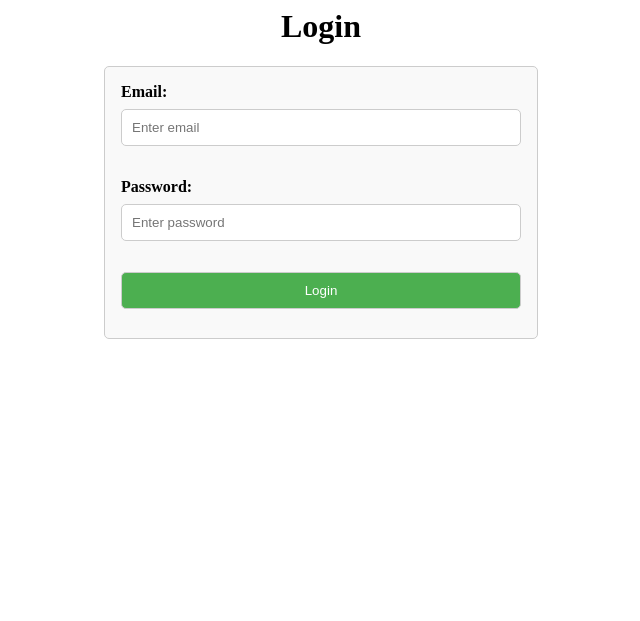
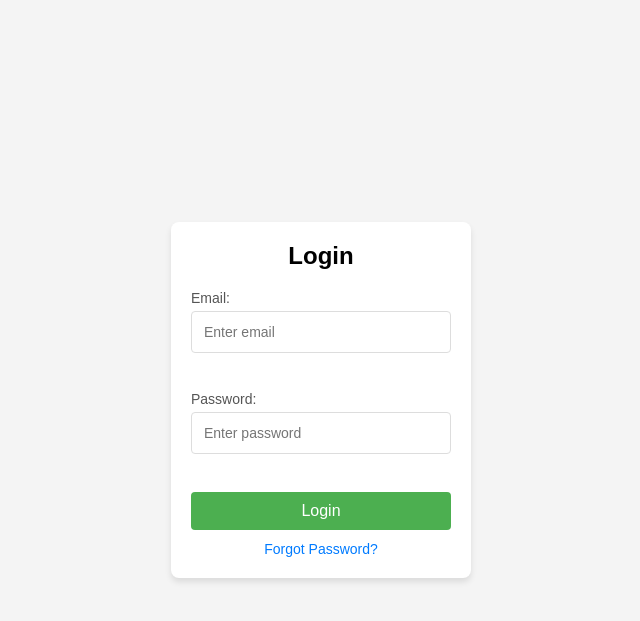
Before and after one commit to anon1277/nodejs-user-management, a Node server app: page / in a window 1280 px wide. Shown: the top 621 px of the page, without its empty margins (319-959 px from the left). Run offline with Node 20, Linux system fonts and the light colour scheme; some libraries are stand-ins or nearby versions.

Commit message:
feat(auth): Implement forgot password functionality
- Added "Forgot Password" page where users can request a reset link.
- Implemented backend logic to generate and send reset password email.
- Added token verification for password reset via a secure link.
- Created password reset form where users can input new password.
- Implemented redirect with success message after password reset.

```diff
--- a/config/config.js
+++ b/config/config.js
@@ -1,5 +1,11 @@
 const sessionKey = "b4c8102e4b876b3e6f3aaf00306d4567dc945bd47c3f839870dc1dabe4d92b58c11a8c3d23657a0d9319dd7622bad25cc12606ce6dd2565df66dd083c47e2af4";
+
+// Email configuration
+const EmailUser = "joejemes40@gmail.com";
+const EmailPassword = "xqevgiehmqwlluos";
 
 module.exports ={
     sessionKey,
+    EmailUser,
+    EmailPassword,
 }
--- a/controllers/UserController.js
+++ b/controllers/UserController.js
@@ -1,6 +1,10 @@
 const User = require('../models/UserMoldel');
 const bcrypt = require('bcrypt');
 const Nodemailer = require('nodemailer');
+const Randomstringgenrate = require('randomstring');
+
+// config
+const config = require('../config/config')
 
 const securePasword = async (password) => {
     try {
@@ -20,8 +24,8 @@ const sendVerifyMail = async (name, email, user_id) => {
             secure: false,
             requireTLS: true,
             auth: {
-                user: 'joejemes40@gmail.com',
-                pass: 'xqevgiehmqwlluos',
+                user: config.EmailUser,
+                pass: config.EmailPassword,
             }
         });
 
@@ -163,6 +167,133 @@ const Loadhome = async (req, res) => {
 
     }
 }
+
+// show password reste link age
+const ShowForgotPaasswordPage = async (req, res) => {
+
+    try {
+        res.render('forget-password');
+
+    } catch (error) {
+     console.log(error.message);
+
+    }
+}
+// Function to send a reset password email
+const ResetPasswordMail = async (name, email, token) => {
+    try {
+        // Create a transporter object using Gmail's SMTP server configuration
+        const Transport = Nodemailer.createTransport({
+            host: 'smtp.gmail.com',        // SMTP server host
+            port: 587,                     // Port number
+            secure: false,                 // Secure connection is false as we are using port 587
+            requireTLS: true,              // Ensure TLS is used
+            auth: {
+                user: config.EmailUser,   // Email username from config
+                pass: config.EmailPassword, // Email password from config
+            }
+        });
+
+        // Email options (recipient, subject, content)
+        const mailOptions = {
+            from: config.EmailUser,   // Sender's email address
+            to: email,                // Recipient's email address
+            subject: 'Reset Password Link', // Subject of the email
+            html: `<p>Hi ${name}, please click here to <a href="http://localhost:3000/forget-password-view?token=${token}">Reset Password</a> To reset your password</p>`, // Email content with a reset link
+        };
+
+        // Send the email using the transport object
+        Transport.sendMail(mailOptions, function (error, info) {
+            if (error) {
+                console.log(error);  // Log any error if the email fails to send
+            } else {
+                console.log("Email has been sent: ", info.response);  // Log success message if the email is sent
+            }
+        });
+    } catch (error) {
+        // Catch and log any errors that occur during the execution
+        console.log(error.message);
+    }
+}
+
+// Controller action to handle the forgot password form submission
+const ActionForgotPaasswordPage = async (req, res) => {
+    try {
+        const email = req.body.email;  // Get the email from the form data
+        const UserExsit = await User.findOne({ email: email }); // Check if the user exists in the database
+        console.log("UserExsit", UserExsit);
+
+        if (UserExsit) {
+            // If the user exists, check if the email is verified
+            if (UserExsit.is_varified === 0) {
+                // If the user's email is not verified, return an error message
+                console.log(13231);  // For debugging purposes
+                return res.render('forget-password', { message: "Email is inactive, please verify your mail" });
+            } else {
+                // If the user is verified, generate a token for password reset
+                const token = Randomstringgenrate.generate();  // Generate a random token
+                // Update the user's document with the generated token
+                const UpdatedData = await User.updateOne({ email: email }, { $set: { token: token } });
+                // Send the reset password email with the generated token
+                ResetPasswordMail(UserExsit.name, email, token);
+                // Render the page with a success message
+                return res.render('forget-password', { message: "Please check your mail to reset your password" });
+            }
+        } else {
+            // If the user is not found in the database, return an error message
+            return res.render('forget-password', { message: "Email not found" });
+        }
+
+    } catch (error) {
+        // Catch any errors that occur during the execution
+        console.log(error.message); // Log the error message
+    }
+}
+// show reset password view
+const ActionForgotPaasswordLinkPage = async (req, res) => {
+    try {
+        const MailToken = req.query.token;  // Extract the token from the URL query parameters
+        const Tokendata = await User.findOne({ token: MailToken });  // Find the user using the token
+
+        if (Tokendata) {
+            // If the token is valid, render the password reset page and pass user data
+            return res.render('forget-password-view', { user_id: Tokendata._id });
+        } else {
+            // If the token is invalid or expired, render a 404 page with an error message
+            return res.render('404', { message: "Invalid or expired token" });
+        }
+    } catch (error) {
+        console.log(error.message);  // Log any errors
+        return res.status(500).send("Server error");
+    }
+};
+
+// show reset password view
+const ResetPassword = async (req, res) => {
+        try {
+            const { password, confirm_password, user_id } = req.body;
+
+            if (password !== confirm_password) {
+                console.log("Passwords do not match" ,password ,confirm_password);
+                return res.render('forget-password-view', { message: "Passwords do not match", user_id });
+            }
+
+            console.log("Passwords match" ,password);
+
+            // Hash the password before saving it (you can use bcrypt for hashing)
+            const hashedPassword = await bcrypt.hash(password, 10);
+
+            // Update the user's password in the database
+            await User.updateOne({ _id: user_id }, { $set: { password: hashedPassword, token: null } });
+
+            // Redirect the user to a login page after successful reset
+            return res.redirect('/login?message=Your password has been reset successfully.');
+        } catch (error) {
+            console.log(error.message);
+            return res.status(500).send("Error resetting password");
+        }
+};
+
 module.exports = {
 
     LoadRegister,
@@ -171,4 +302,9 @@ module.exports = {
     LoginLoad,
     VerifyLogin,
     Loadhome,
+    ShowForgotPaasswordPage,
+    ActionForgotPaasswordPage,
+    ActionForgotPaasswordLinkPage,
+    ResetPassword,
+
 }
--- a/models/UserMoldel.js
+++ b/models/UserMoldel.js
@@ -36,6 +36,11 @@ const UserSchema = new mongoose.Schema({
         defalt:0,
     },
 
+    token:{
+        type:String,
+        defalt:'',
+    },
+
 });
 
 module.exports = mongoose.model('user',UserSchema);
--- a/package.json
+++ b/package.json
@@ -18,6 +18,7 @@
     "mongoose": "^8.8.1",
     "multer": "^1.4.5-lts.1",
     "nodemailer": "^6.9.16",
-    "nodemon": "^3.1.7"
+    "nodemon": "^3.1.7",
+    "randomstring": "^1.3.0"
   }
 }
--- a/views/users/login.ejs
+++ b/views/users/login.ejs
@@ -1,72 +1,35 @@
-<% include('../layouts/header') %>
-
-<center>
-    <h1>Login</h1>
-
-
+<!DOCTYPE html>
+<html lang="en">
+<head>
+    <meta charset="UTF-8">
+    <meta name="viewport" content="width=device-width, initial-scale=1.0">
+    <title>Login Page</title>
+    <link rel="stylesheet" href="/assets/css/style.css">
+</head>
+<body>
+    <div class="login-container">
+        <h2>Login</h2>
         <% if (typeof message !== 'undefined') { %>
             <p class="message"><%= message %></p>
         <% } %>
-</center>
-<section>
         <form method="post" action="/login"  autocomplete="off">
-        <div>
+            <div class="input-group">
                 <label for="email">Email:</label>
                 <input type="email" id="email" name="email" placeholder="Enter email" required aria-label="Enter your email">
             </div>
             <br>
-        <div>
+            <div class="input-group">
                 <label for="password">Password:</label>
                 <input type="password" id="password" name="password" placeholder="Enter password" required aria-label="Enter your password">
             </div>
             <br>
             <div>
-            <input type="submit" value="Login">
             </div>
+            <button type="submit" class="login-btn">Login</button>
         </form>
-</section>
-
-<% include('../layouts/footer') %>
-
-<style>
-    .message {
-        color: green;
-        font-weight: bold;
-    }
-
-    form {
-        max-width: 400px;
-        margin: 0 auto;
-        padding: 1em;
-        border: 1px solid #ccc;
-        border-radius: 5px;
-        background-color: #f9f9f9;
-    }
-
-    label {
-        display: block;
-        margin-bottom: 0.5em;
-        font-weight: bold;
-    }
-
-    input[type="email"],
-    input[type="password"],
-    input[type="submit"] {
-        width: 100%;
-        padding: 0.75em;
-        margin-bottom: 1em;
-        border: 1px solid #ccc;
-        border-radius: 5px;
-        box-sizing: border-box;
-    }
-
-    input[type="submit"] {
-        background-color: #4CAF50;
-        color: white;
-        cursor: pointer;
-    }
-
-    input[type="submit"]:hover {
-        background-color: #45a049;
-    }
-</style>
+        <div class="forgot-password">
+            <a href="/forgot-password" class="forgot-link">Forgot Password?</a>
+        </div>
+    </div>
+</body>
+</html>
```
Also changed, not shown: routes/UserRoutes.js (+41 -21 lines), views/users/forget-password-view.ejs (added, +35 -0 lines), views/users/forget-password.ejs (added, +30 -0 lines), public/assets/css/style.css (added), 2 other files. Lines whose indentation alone changed are shown as unchanged.
